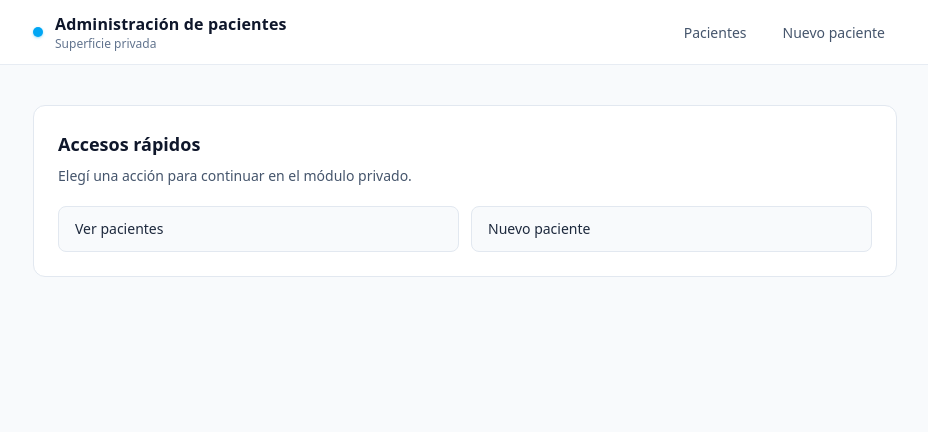
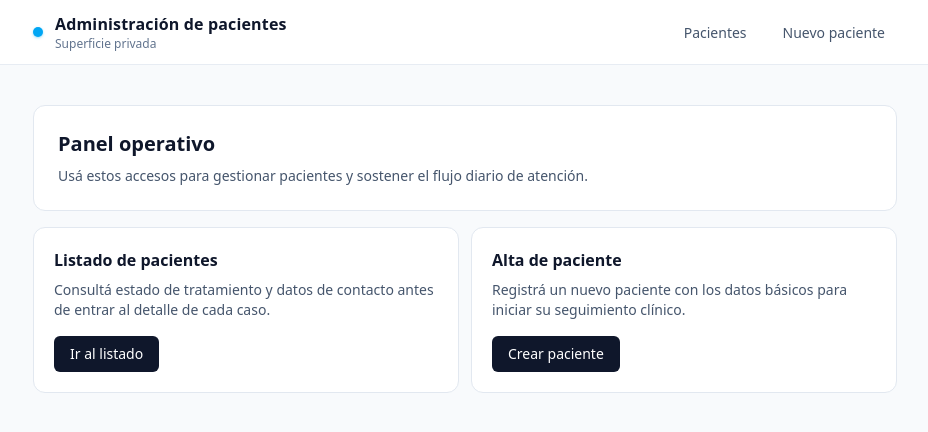
Before and after one commit to RadikeCosa/kinesiologiaadomicilio, a Next.js app: page /admin in a window 1280 px wide. Shown: the top 432 px of the page, without its empty margins (175-1103 px from the left). Built offline with nearby package versions, Linux system fonts and the light colour scheme; no server answers.

Commit message:
Improve admin landing and patient list contact UX

```diff
--- a/src/app/admin/page.tsx
+++ b/src/app/admin/page.tsx
@@ -2,24 +2,41 @@ import Link from "next/link";
 
 export default function AdminHomePage() {
   return (
+    <div className="space-y-4">
       <section className="rounded-xl border border-slate-200 bg-white p-5 sm:p-6">
-      <h2 className="text-lg font-semibold text-slate-900">Accesos rápidos</h2>
-      <p className="mt-2 text-sm text-slate-600">Elegí una acción para continuar en el módulo privado.</p>
+        <h1 className="text-xl font-semibold text-slate-900">Panel operativo</h1>
+        <p className="mt-2 text-sm text-slate-600">
+          Usá estos accesos para gestionar pacientes y sostener el flujo diario de atención.
+        </p>
+      </section>
 
-      <div className="mt-5 grid gap-3 sm:grid-cols-2">
+      <section className="grid gap-3 sm:grid-cols-2">
+        <article className="rounded-xl border border-slate-200 bg-white p-5">
+          <h2 className="text-base font-semibold text-slate-900">Listado de pacientes</h2>
+          <p className="mt-2 text-sm text-slate-600">
+            Consultá estado de tratamiento y datos de contacto antes de entrar al detalle de cada caso.
+          </p>
           <Link
-          className="rounded-lg border border-slate-200 bg-slate-50 px-4 py-3 text-sm font-medium text-slate-800 hover:bg-slate-100"
+            className="mt-4 inline-flex rounded-md bg-slate-900 px-4 py-2 text-sm font-medium text-white hover:bg-slate-700"
             href="/admin/patients"
           >
-          Ver pacientes
+            Ir al listado
           </Link>
+        </article>
+
+        <article className="rounded-xl border border-slate-200 bg-white p-5">
+          <h2 className="text-base font-semibold text-slate-900">Alta de paciente</h2>
+          <p className="mt-2 text-sm text-slate-600">
+            Registrá un nuevo paciente con los datos básicos para iniciar su seguimiento clínico.
+          </p>
           <Link
-          className="rounded-lg border border-slate-200 bg-slate-50 px-4 py-3 text-sm font-medium text-slate-800 hover:bg-slate-100"
+            className="mt-4 inline-flex rounded-md bg-slate-900 px-4 py-2 text-sm font-medium text-white hover:bg-slate-700"
             href="/admin/patients/new"
           >
-          Nuevo paciente
+            Crear paciente
           </Link>
+        </article>
+      </section>
     </div>
-    </section>
   );
 }
--- a/src/app/admin/patients/page.tsx
+++ b/src/app/admin/patients/page.tsx
@@ -2,6 +2,12 @@ import Link from "next/link";
 
 import { loadPatientsList } from "@/app/admin/patients/data";
 import type { PatientOperationalStatus } from "@/domain/patient/patient.types";
+import {
+  buildGoogleMapsSearchHref,
+  buildWhatsAppHref,
+  formatAddressDisplay,
+  formatPhoneDisplay,
+} from "@/lib/patient-contact-links";
 
 function getTreatmentBadge(patientStatus: PatientOperationalStatus) {
   if (patientStatus === "active_treatment") {
@@ -53,6 +59,10 @@ export default async function AdminPatientsPage() {
         ) : (
           patients.map((patient) => {
             const treatmentBadge = getTreatmentBadge(patient.operationalStatus);
+            const whatsappHref = buildWhatsAppHref(patient.phone);
+            const phoneLabel = formatPhoneDisplay(patient.phone);
+            const mapsHref = buildGoogleMapsSearchHref(patient.address);
+            const addressLabel = formatAddressDisplay(patient.address);
 
             return (
               <article key={patient.id} className="rounded-lg border border-slate-200 bg-slate-50 p-4">
@@ -69,7 +79,36 @@ export default async function AdminPatientsPage() {
                   </span>
                 </div>
                 <p className="mt-2 text-sm text-slate-700">DNI: {patient.dni ?? "Sin DNI"}</p>
-                <p className="text-sm text-slate-700">Teléfono: {patient.phone ?? "Sin teléfono"}</p>
+                <p className="text-sm text-slate-700">
+                  Teléfono:{" "}
+                  {!whatsappHref ? (
+                    phoneLabel
+                  ) : (
+                    <a
+                      className="font-medium text-sky-700 underline-offset-2 hover:underline"
+                      href={whatsappHref}
+                      rel="noopener noreferrer"
+                      target="_blank"
+                    >
+                      {phoneLabel}
+                    </a>
+                  )}
+                </p>
+                <p className="text-sm text-slate-700">
+                  Dirección:{" "}
+                  {!mapsHref ? (
+                    addressLabel
+                  ) : (
+                    <a
+                      className="font-medium text-sky-700 underline-offset-2 hover:underline"
+                      href={mapsHref}
+                      rel="noopener noreferrer"
+                      target="_blank"
+                    >
+                      {addressLabel}
+                    </a>
+                  )}
+                </p>
               </article>
             );
           })
--- a/src/features/patients/read-models/patient-list-item.read-model.ts
+++ b/src/features/patients/read-models/patient-list-item.read-model.ts
@@ -5,6 +5,7 @@ export interface PatientListItemReadModel {
   fullName: string;
   dni?: string;
   phone?: string;
+  address?: string;
   operationalStatus: PatientOperationalStatus;
   createdAt: string;
   updatedAt: string;
--- a/src/infrastructure/mappers/patient/patient-read.mapper.ts
+++ b/src/infrastructure/mappers/patient/patient-read.mapper.ts
@@ -73,6 +73,7 @@ export function mapPatientToListItemReadModel(
     fullName: buildFullName(patient),
     dni: patient.dni,
     phone: patient.phone,
+    address: patient.address,
     operationalStatus: getPatientOperationalStatus({
       patient,
       hasActiveEpisode: Boolean(activeEpisode),
--- /dev/null
+++ b/src/lib/patient-contact-links.ts
@@ -0,0 +1,43 @@
+function cleanText(value?: string): string | undefined {
+  const trimmed = value?.trim();
+
+  if (!trimmed) {
+    return undefined;
+  }
+
+  return trimmed;
+}
+
+export function formatPhoneDisplay(phone?: string): string {
+  return cleanText(phone) ?? "Sin teléfono";
+}
+
+export function buildWhatsAppHref(phone?: string): string | null {
+  const normalizedPhone = cleanText(phone)?.replace(/[^\d+]/g, "");
+
+  if (!normalizedPhone) {
+    return null;
+  }
+
+  const phoneForWa = normalizedPhone.startsWith("+") ? normalizedPhone.slice(1) : normalizedPhone;
+
+  if (!phoneForWa || !/^\d+$/.test(phoneForWa)) {
+    return null;
+  }
+
+  return `https://wa.me/${phoneForWa}`;
+}
+
+export function formatAddressDisplay(address?: string): string {
+  return cleanText(address) ?? "Sin dirección";
+}
+
+export function buildGoogleMapsSearchHref(address?: string): string | null {
+  const normalizedAddress = cleanText(address);
+
+  if (!normalizedAddress) {
+    return null;
+  }
+
+  return `https://www.google.com/maps/search/?api=1&query=${encodeURIComponent(normalizedAddress)}`;
+}
```
Also changed, not shown: 1 other file (tests, documents, lock files or other folders). Lines whose indentation alone changed are shown as unchanged.
